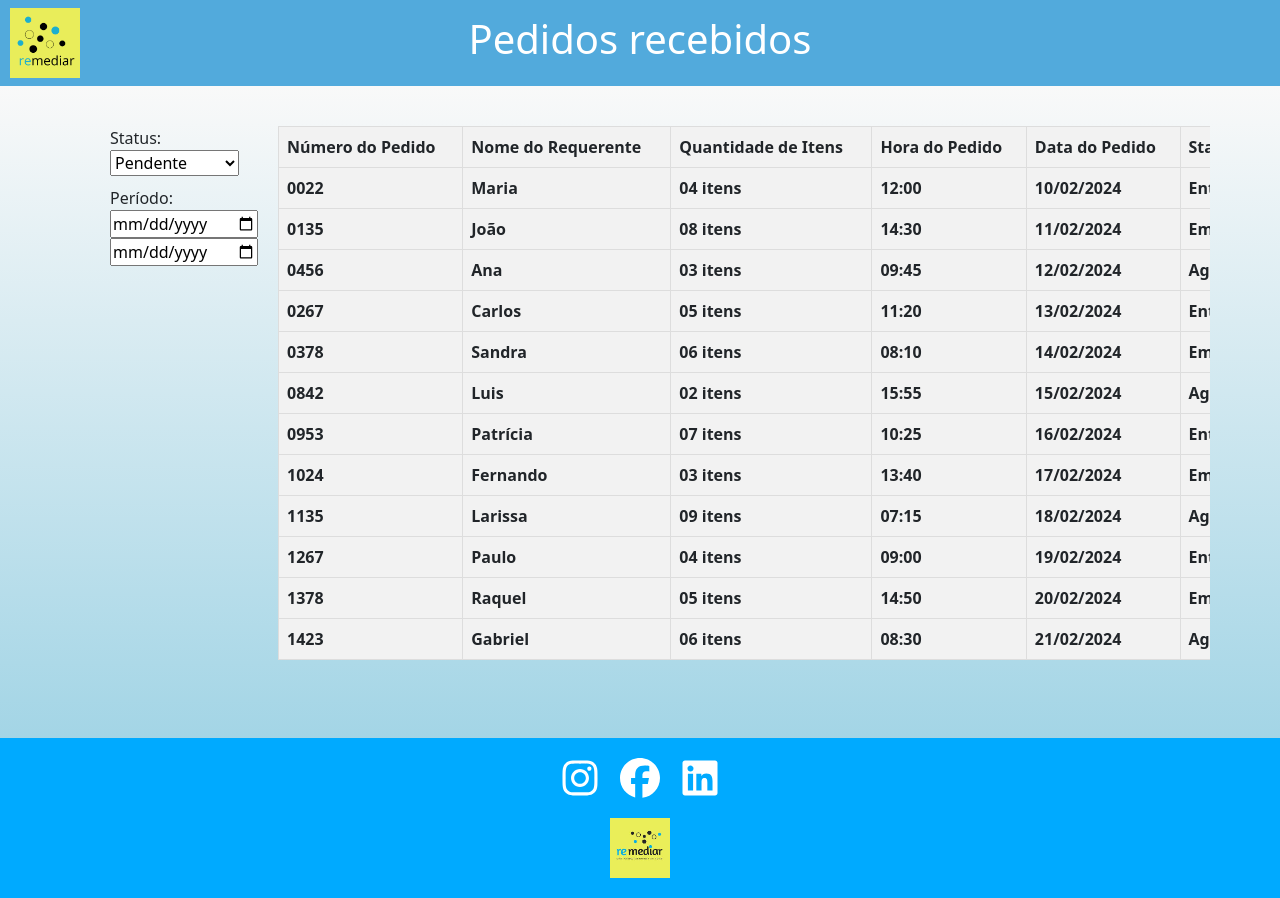
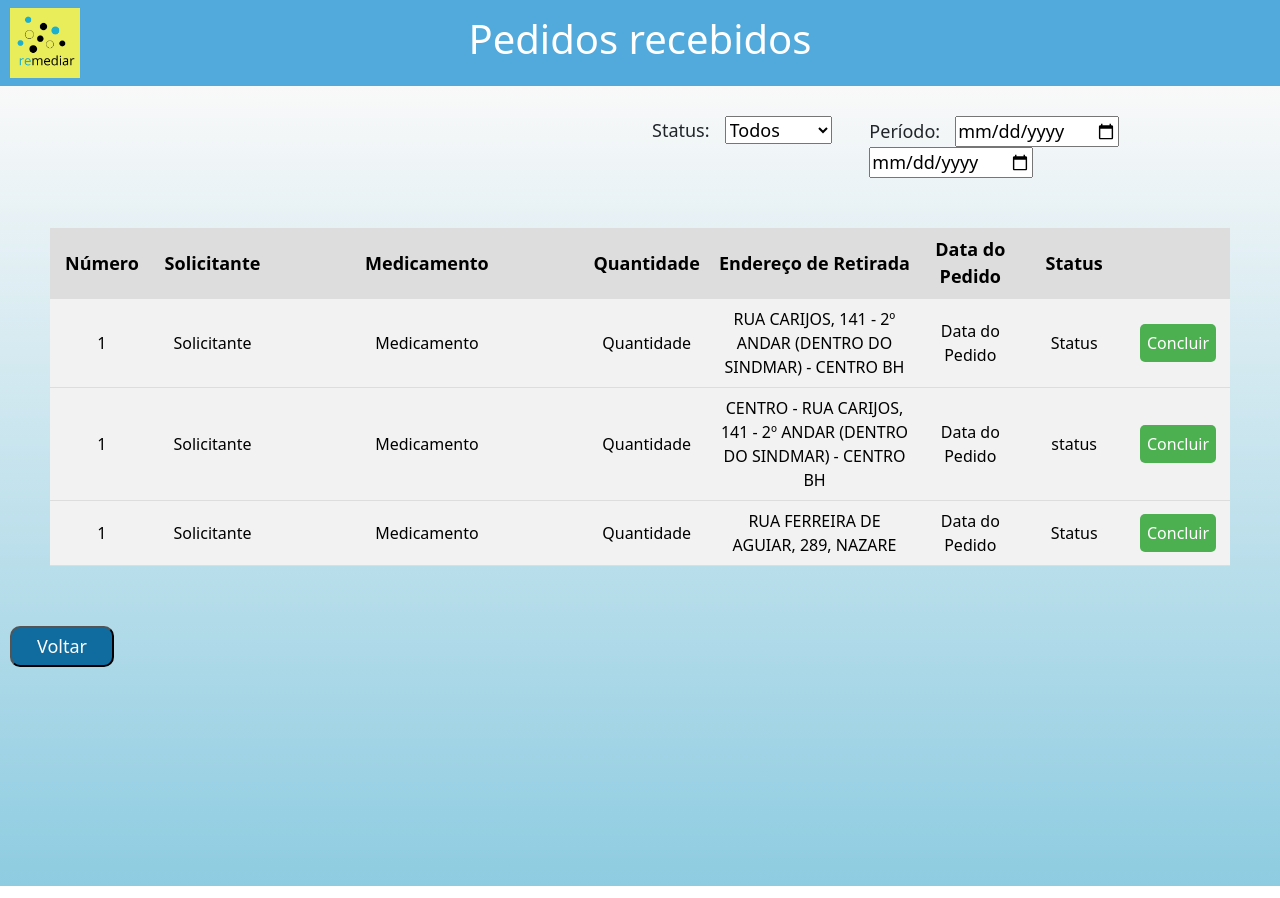
Before and after one commit to RemediarPuc/FrontEnd, an Angular app in the folder Remediar-FrontEnd/: page /PedidosRecebidos in a window 1280 px wide. After the commit the page ends 800 px from the top, so only its background shows below. Built offline with nearby package versions, Linux system fonts and the light colour scheme.

Commit message:
modificando front

```diff
--- a/Remediar-FrontEnd/src/app/app.routes.ts
+++ b/Remediar-FrontEnd/src/app/app.routes.ts
@@ -19,7 +19,7 @@ import { FormCadastroComponent } from './components/form-cadastro/form-cadastro.
 export const routes: Routes = [
     {
         path: '',
-        component: TelaInicialComponent
+        component: PedidosComponent
     },
     {
         path: 'Login',
--- a/Remediar-FrontEnd/src/app/components/pedidos/pedidos.component.css
+++ b/Remediar-FrontEnd/src/app/components/pedidos/pedidos.component.css
@@ -1,179 +1,79 @@
-body {
-  background-image: linear-gradient(to bottom, #F9F9F9 0%, #8ECCE1 100%);
-  font-family: Arial, sans-serif;
-  margin: 0;
+
+.pedidosRecebidos {
+  position: fixed;
+    width: 100%;
+    height: 100%;
+    overflow-y: auto;
+    overflow-x: hidden;
+    background: linear-gradient(to bottom, #F9F9F9 0%, #8ECCE1 100%);
+
+}
+.lancamentos {
+  margin-top: 50px;
+  padding: 0 50px;
 }
 
-.header {
-  display: flex;
-  justify-content: space-between;
-  align-items: center;
-  background-color: #00aaff;
-  padding: 5px 20px;
+.filtros{
+  margin-top: 30px;
+  font-size: 18px;
 }
 
-.header .logo img {
-  height: 60px;
-}
-
-.header nav ul {
-  list-style: none;
-  display: flex;
-  gap: 20px;
-}
-
-.header nav ul li {
-  font-size: 20px; /* Removi 'display: inline;' porque 'display: flex;' já está no pai (.header nav ul) */
-}
-
-.header nav ul li a {
-  color: white;
-  text-decoration: none;
-}
-
-.user_login .icon {
-  width: 40px;
-  height: 40px;
-  fill: #ffffff;
-}
-
-.dashboard {
-  display: flex;
-  flex-wrap: wrap;
-  gap: 20px;
-  justify-content: space-between;
-  padding: 20px;
-}
-
-.dashboard-card {
-  background-color: #f9f9f9;
-  border-radius: 10px;
-  box-shadow: 0 0 10px rgba(0, 0, 0, 0.1);
-  overflow: hidden;
-  text-align: center;
-  width: calc(33.33% - 20px);
-  position: relative;
-}
-
-.dashboard-card img {
-  width: 100%;
-  height: 250px;
-  object-fit: cover;
-}
-
-.dashboard-card h3 {
-  background-color: rgba(0, 0, 0, 0.6);
-  color: white;
-  font-size: 20px;
-  margin: 0;
-  padding: 10px;
-  position: absolute;
-  bottom: 0;
-  width: 100%;
-}
-
-.footer {
-  background-color: #00aaff;
-  padding: 20px;
-  text-align: center;
-}
-
-.redes-sociais {
-  margin-bottom: 20px;
-}
-
-.redes-sociais a {
-  color: #fff;
-  text-decoration: none;
-  margin: 0 10px;
-}
-
-.redes-sociais .icon {
-  width: 40px;
-  height: 40px;
-  fill: #ffffff;
-}
-
-.logo-remediar img {
-  height: 60px;
-}
-
-body, html {
-  margin: 0;
-  padding: 0;
-  height: 100%;
-}
-
-header, footer {
-  background-color: #333;
-  color: white;
-  padding: 10px 20px;
-}
-
-.content {
-  display: flex;
-  justify-content: space-between;
-  padding: 20px;
-}
-
-aside {
-  width: 200px;
-}
-
-.filter {
-  margin-bottom: 10px;
-}
-
-main {
-  flex-grow: 1;
-  margin-left: 20px;
+label, input{
+  margin-right: 15px;
 }
 
 table {
   width: 100%;
   border-collapse: collapse;
-  height: 300px;
-  overflow-y: auto;
+  background-color: #f2f2f2;
 }
 
 th, td {
-  border: 1px solid #ddd;
   padding: 8px;
+  text-align: center;
+  border-bottom: 1px solid #ddd;
+  color: #000;
 }
 
 th {
-  background-color: #f2f2f2;
-  text-align: left;
-}
-
-tr:nth-child(even) {
-  background-color: #f2f2f2;
+  background-color: #ddd;
+  font-size: 18px;
 }
 
 tr:hover {
-  background-color: #ddd;
+  background-color: #fff;
 }
 
-.container {
-  border-radius: 10px;
-  padding: 20px;
-  overflow: hidden;
-}
-.pedidosRecebidos {
-  background: linear-gradient(to bottom, #F9F9F9 0%, #8ECCE1 100%);
+.btn-concluido {
+  background-color: #4CAF50;
+  border: none;
+  color: white;
+  padding: 5px 5px;
+  text-align: center;
+  text-decoration: none;
+  border-radius: 5px;
+  cursor: pointer;
+  transition-duration: 0.4s;
+  border: 2px solid transparent;
 }
 
-.table-wrapper {
-  width: 100%;
-  overflow-x: auto;
+.btn-concluido:hover {
+  background-color: #45a049; /* Cor mais escura ao passar */
+  border-color: #4CAF50; /* Cor da borda */
 }
 
-/* Estilo da barra de rolagem */
-.scrollbar {
-  height: 17px;
-  background-color: #f2f2f2;
+.btn-voltar{
+  background-color: #106C9E;
+  color: white;
+  padding: 5px 25px 5px 25px;
+  text-align: center;
+  font-size: 18px;
+  border-radius: 10px;
+  margin: 10px 10px 10px 10px;
+  width: auto;
 }
 
-.buttons-div{
-  margin-left: 1000px;
+.divBotao{
+  text-align: left;
+    margin-top: 50px;
 }
--- a/Remediar-FrontEnd/src/app/components/pedidos/pedidos.component.html
+++ b/Remediar-FrontEnd/src/app/components/pedidos/pedidos.component.html
@@ -1,175 +1,78 @@
 <app-header [title]="'Pedidos recebidos'"></app-header>
 <div class="pedidosRecebidos">
-
-<div class=container>
-    <div class="content">
-        <aside>
-            <div class="filter">
-                <div>
+    <div class="row filtros justify-content-end">
+            <div class="col-2">
                 <label for="status">Status:</label>
-                </div>
-                <div>
                 <select id="status">
+                    <option value="entregue">Todos</option>
                     <option value="pendente">Pendente</option>
-                        <option value="separacao">Em Separação</option>
-                        <option value="entregue">Entregue</option>
+                    <option value="entregue">Concluído</option>
                 </select>
             </div>
-            </div>
-            <div class="filter">
+            <div class="col-4">
                 <label for="date">Período:</label>
                 <input type="date" id="start_date">
                 <input type="date" id="end_date">
             </div>
-        </aside>
-        <main>
-            <div class="table-wrapper">
+        <div class="filter">
+        </div>
+    </div>
+    <div class="lancamentos">
         <table>
             <thead>
               <tr>
-                            <th>Número do Pedido</th>
-                            <th>Nome do Requerente</th>
-                            <th>Quantidade de Itens</th>
-                            <th>Hora do Pedido</th>
-                            <th>Data do Pedido</th>
-                            <th>Status do Pedido</th>
+                <th class="col-1">Número</th>
+                <th class="col-1">Solicitante</th>
+                <th class="col-3">Medicamento</th>
+                <th class="col-1">Quantidade</th>
+                <th class="col-2">Endereço de Retirada</th>
+                <th class="col-1">Data do Pedido</th>
+                <th class="col-1">Status</th>
+                <th class="col-1"></th>
               </tr>
             </thead>
             <tbody>
               <tr>
-                            <th>0022</th>
-                            <th>Maria</th>
-                            <th>04 itens</th>
-                            <th>12:00</th>
-                            <th>10/02/2024</th>
-                            <th>Entregue</th>
+                <td>1</td>
+                <td>Solicitante</td>
+                <td>Medicamento</td>
+                <td>Quantidade</td>
+                <td>RUA CARIJOS, 141 - 2º ANDAR
+                    (DENTRO DO SINDMAR) - CENTRO BH</td>
+                <td>Data do Pedido</td>
+                <td>Status</td>
+                <td><button class="btn-concluido">Concluir</button></td>
               </tr>
-                    </tbody>
-                    <tbody>
               <tr>
-                            <th>0135</th>
-                            <th>João</th>
-                            <th>08 itens</th>
-                            <th>14:30</th>
-                            <th>11/02/2024</th>
-                            <th>Em separação</th>
+                <td>1</td>
+                <td>Solicitante</td>
+                <td>Medicamento</td>
+                <td>Quantidade</td>
+                <td>CENTRO - RUA CARIJOS, 141 - 2º ANDAR
+                    (DENTRO DO SINDMAR) - CENTRO BH</td>
+                <td>Data do Pedido</td>
+                <td>status</td>
+                <td><button class="btn-concluido">Concluir</button></td>
               </tr>
-                    </tbody>
-                    <tbody>
               <tr>
-                            <th>0456</th>
-                            <th>Ana</th>
-                            <th>03 itens</th>
-                            <th>09:45</th>
-                            <th>12/02/2024</th>
-                            <th>Aguardando</th>
-                        </tr>
-                    </tbody>
-                    <tbody>
-                        <tr>
-                            <th>0267</th>
-                            <th>Carlos</th>
-                            <th>05 itens</th>
-                            <th>11:20</th>
-                            <th>13/02/2024</th>
-                            <th>Entregue</th>
-                        </tr>
-                    </tbody>
-                    <tbody>
-                        <tr>
-                            <th>0378</th>
-                            <th>Sandra</th>
-                            <th>06 itens</th>
-                            <th>08:10</th>
-                            <th>14/02/2024</th>
-                            <th>Em separação</th>
-                        </tr>
-                    </tbody>
-                    <tbody>
-                        <tr>
-                            <th>0842</th>
-                            <th>Luis</th>
-                            <th>02 itens</th>
-                            <th>15:55</th>
-                            <th>15/02/2024</th>
-                            <th>Aguardando</th>
-                        </tr>
-                    </tbody>
-                    <tbody>
-                        <tr>
-                            <th>0953</th>
-                            <th>Patrícia</th>
-                            <th>07 itens</th>
-                            <th>10:25</th>
-                            <th>16/02/2024</th>
-                            <th>Entregue</th>
-                        </tr>
-                    </tbody>
-                    <tbody>
-                        <tr>
-                            <th>1024</th>
-                            <th>Fernando</th>
-                            <th>03 itens</th>
-                            <th>13:40</th>
-                            <th>17/02/2024</th>
-                            <th>Em separação</th>
-                        </tr>
-                    </tbody>
-                    <tbody>
-                        <tr>
-                            <th>1135</th>
-                            <th>Larissa</th>
-                            <th>09 itens</th>
-                            <th>07:15</th>
-                            <th>18/02/2024</th>
-                            <th>Aguardando</th>
-                        </tr>
-                    </tbody>
-                    <tbody>
-                        <tr>
-                            <th>1267</th>
-                            <th>Paulo</th>
-                            <th>04 itens</th>
-                            <th>09:00</th>
-                            <th>19/02/2024</th>
-                            <th>Entregue</th>
-                        </tr>
-                    </tbody>
-                    <tbody>
-                        <tr>
-                            <th>1378</th>
-                            <th>Raquel</th>
-                            <th>05 itens</th>
-                            <th>14:50</th>
-                            <th>20/02/2024</th>
-                            <th>Em separação</th>
-                        </tr>
-                    </tbody>
-                    <tbody>
-                        <tr>
-                            <th>1423</th>
-                            <th>Gabriel</th>
-                            <th>06 itens</th>
-                            <th>08:30</th>
-                            <th>21/02/2024</th>
-                            <th>Aguardando</th>
+                <td>1</td>
+                <td>Solicitante</td>
+                <td>Medicamento</td>
+                <td>Quantidade</td>
+                <td>RUA FERREIRA DE AGUIAR, 289, NAZARE</td>
+                <td>Data do Pedido</td>
+                <td>Status</td>
+                <td><button class="btn-concluido">Concluir</button></td>
               </tr>
             </tbody>
           </table>
     </div>
-            <a href="HomeAdmin">
-                <div class="row">
-                    <div class="buttons-div">
-                        <button type="button" class="btn btn-warning">Voltar</button>
+
+    <div class="row mb-2 divBotao">
+        <a href="HomeDoador">
+            <button class="btn-voltar">Voltar</button>
+        </a>
     </div>
-                </div>
-            </a>
-        </main>
 <div>
 
 </div>
-    </div>
-</div>
-<app-footer></app-footer>
-
-</div>
```
Also changed, not shown: Remediar-FrontEnd/src/app/components/pedidos/pedidos.component.ts (line endings or trailing spaces). Lines whose indentation alone changed are shown as unchanged.
